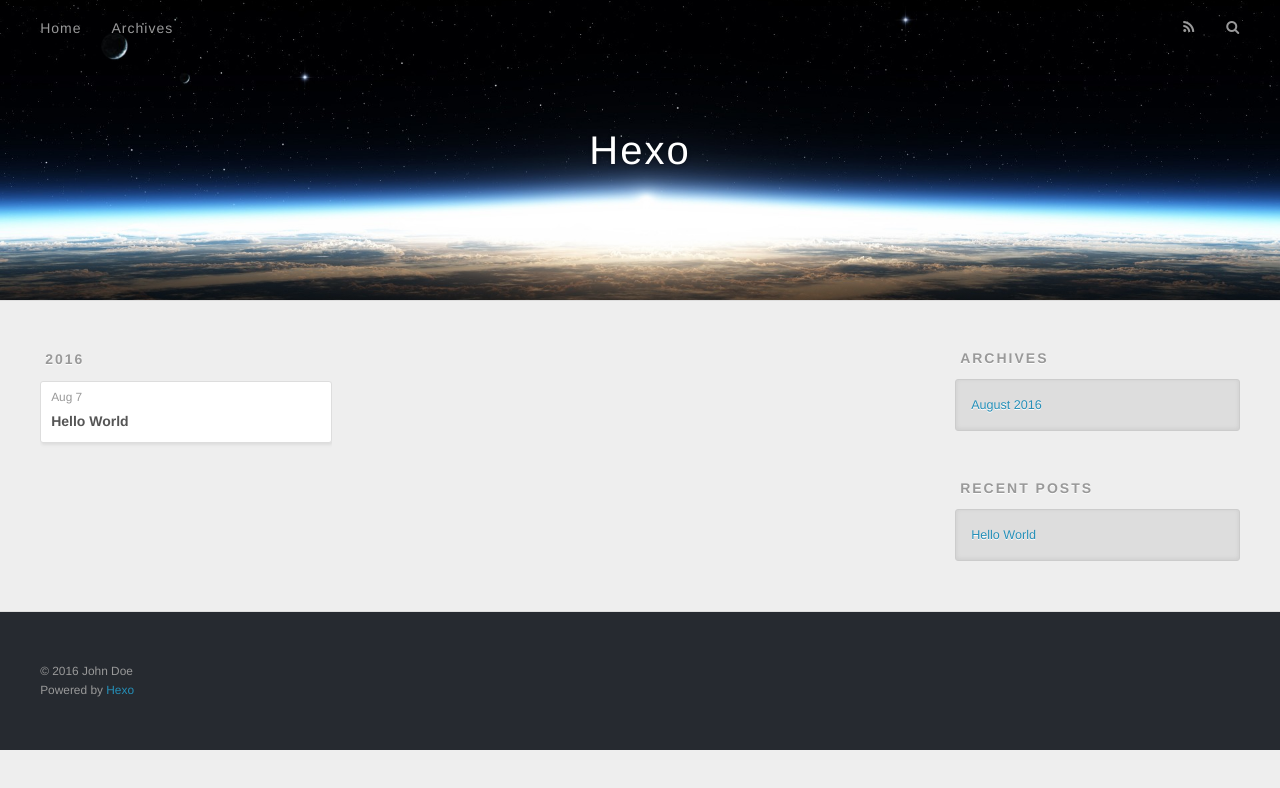
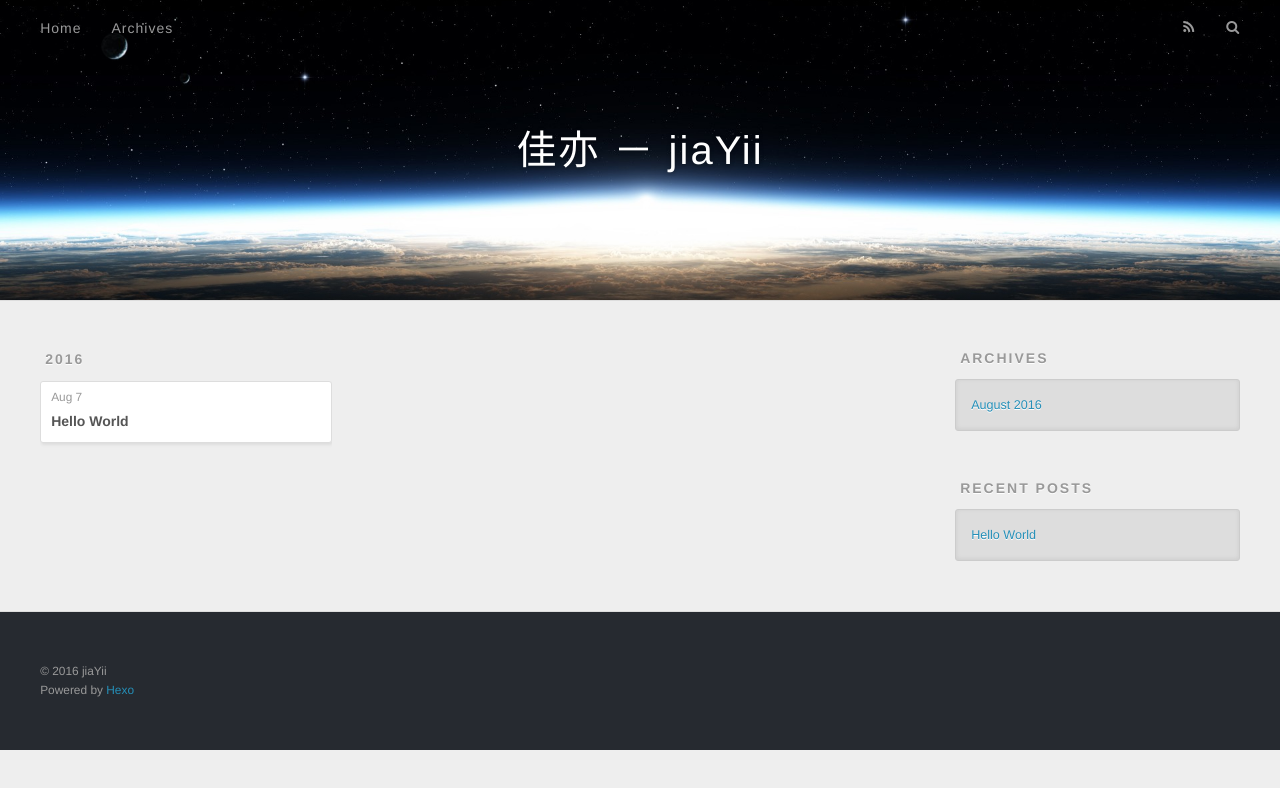
Before and after one commit to JiaYii/jiaYii.github.io, a plain HTML site: page archives/2016/08/index.html in a window 1280 px wide. Drawn offline with nearby package versions, Linux system fonts and the light colour scheme.

Commit message:
Site updated: 2016-08-07 11:51:47

```diff
--- a/archives/2016/08/index.html
+++ b/archives/2016/08/index.html
@@ -3,16 +3,16 @@
 <head>
   <meta charset="utf-8">
 
-  <title>Archives: 2016/8 | Hexo</title>
+  <title>Archives: 2016/8 | 佳亦 － jiaYii</title>
   <meta name="viewport" content="width=device-width, initial-scale=1, maximum-scale=1">
   <meta property="og:type" content="website">
-<meta property="og:title" content="Hexo">
+<meta property="og:title" content="佳亦 － jiaYii">
 <meta property="og:url" content="http://yoursite.com/archives/2016/08/index.html">
-<meta property="og:site_name" content="Hexo">
+<meta property="og:site_name" content="佳亦 － jiaYii">
 <meta name="twitter:card" content="summary">
-<meta name="twitter:title" content="Hexo">
+<meta name="twitter:title" content="佳亦 － jiaYii">
 
-    <link rel="alternate" href="/atom.xml" title="Hexo" type="application/atom+xml">
+    <link rel="alternate" href="/atom.xml" title="佳亦 － jiaYii" type="application/atom+xml">
 
 
     <link rel="icon" href="/favicon.png">
@@ -33,7 +33,7 @@
   <div id="header-outer" class="outer">
     <div id="header-title" class="inner">
       <h1 id="logo-wrap">
-        <a href="/" id="logo">Hexo</a>
+        <a href="/" id="logo">佳亦 － jiaYii</a>
       </h1>
 
     </div>
@@ -137,7 +137,7 @@
 
   <div class="outer">
     <div id="footer-info" class="inner">
-      &copy; 2016 John Doe<br>
+      &copy; 2016 jiaYii<br>
       Powered by <a href="http://hexo.io/" target="_blank">Hexo</a>
     </div>
   </div>
```
Also changed, not shown: 2016/08/07/hello-world/index.html (+6 -6 lines), archives/2016/index.html (+7 -7 lines), archives/index.html (+7 -7 lines), index.html (+8 -8 lines).
